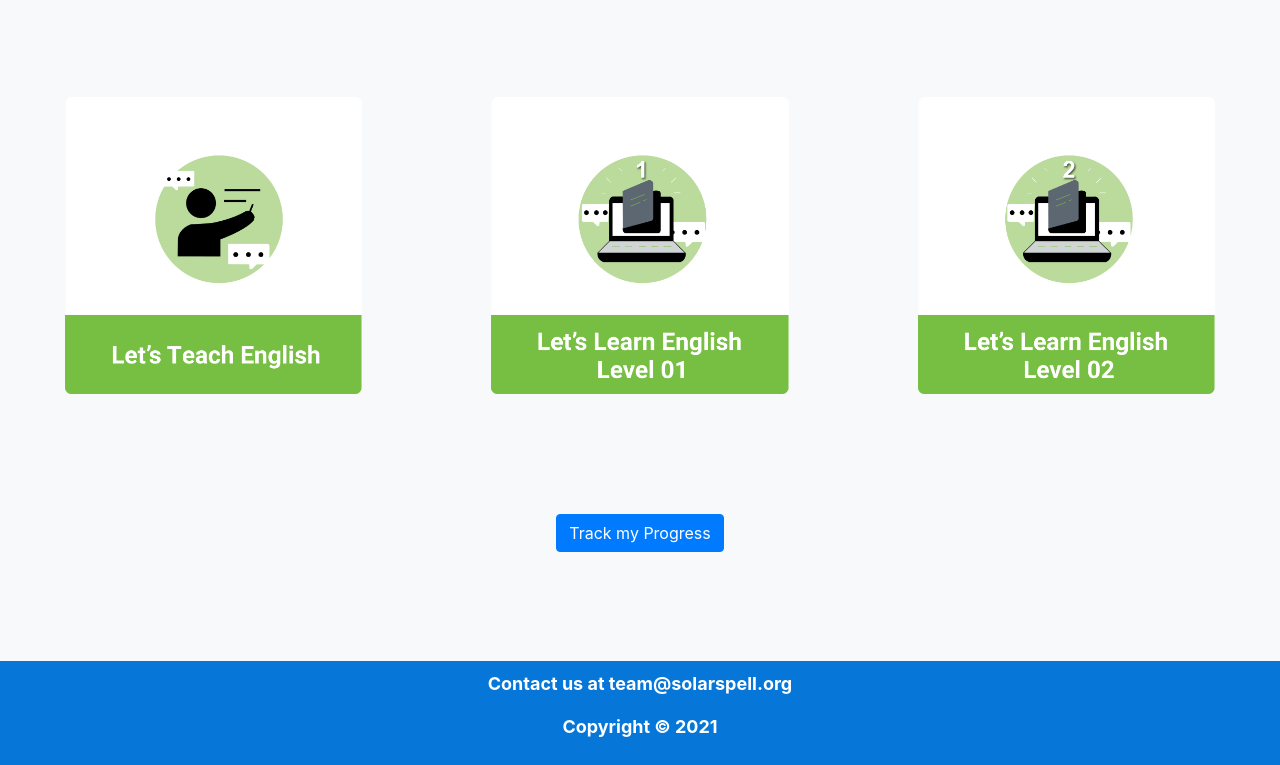
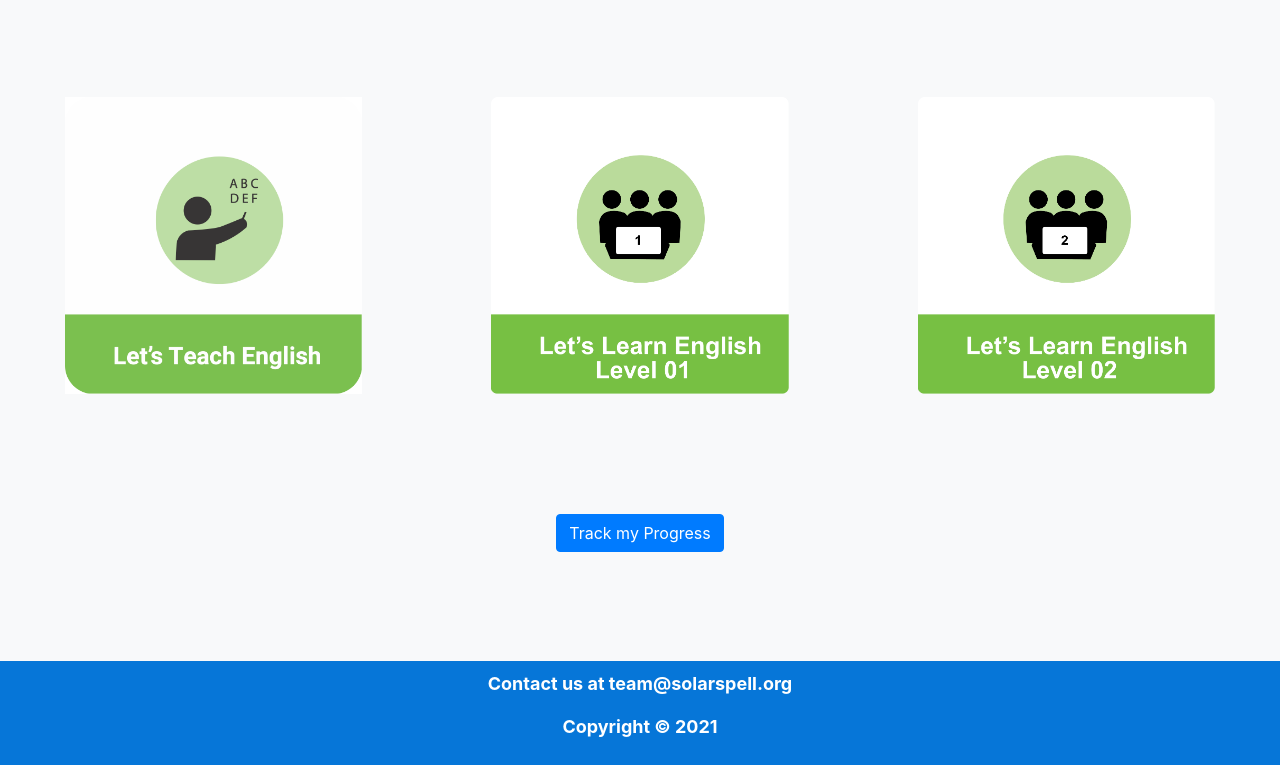
Before and after one commit to SolarSPELL-Main/voiceofam, a plain HTML site: page index.html in a window 1280 px wide. Shown: the part 159-924 px from the top of the page. Drawn offline with Linux system fonts and the light colour scheme; no server answers.

Commit message:
removed solarSPELL logo sand changed icons

```diff
--- a/index.html
+++ b/index.html
@@ -18,13 +18,13 @@
                 <h1>Learning English</h1>
                 <div class="row">
                     <div class="col-lg-4 col-md-5 col-sm-12 text-center">
-                        <a href="let's teach english/teachEng.html"><img src="assets/LetsTeachEnglish.png" class="img-fluid icon" alt="Let's Teach English Icon"></a>
+                        <a href="let's teach english/teachEng.html"><img src="assets/Voa_teach.png" class="img-fluid icon" alt="Let's Teach English Icon"></a>
                     </div>
                     <div class="col-lg-4 col-md-5 col-sm-12 text-center">
-                        <a href="let's learn english level 1/learnEng01.html"><img src="assets/LetsLearnEnglish_lvl1.png" class="img-fluid icon" alt="Let's Learn English Level 01 Icon"></a>
+                        <a href="let's learn english level 1/learnEng01.html"><img src="assets/Voa_lvl_1.png" class="img-fluid icon" alt="Let's Learn English Level 01 Icon"></a>
                     </div>
                     <div class="col-lg-4 col-md-5 col-sm-12 text-center">
-                        <a href="let's learn english level 2/learnEng02.html"><img src="assets/LetsLearnEnglish_lvl2.png" class="img-fluid icon" alt="Let's Learn English Level 02 Icon"></a>
+                        <a href="let's learn english level 2/learnEng02.html"><img src="assets/Voa_lvl_2.png" class="img-fluid icon" alt="Let's Learn English Level 02 Icon"></a>
                     </div>
                     <div class="col-lg-12 col-md-5 col-sm-12 text-center" id="marginUp">
                         <button type="button" class="btn btn-primary" data-toggle="modal" data-target="#exampleModal">
--- a/js/header.js
+++ b/js/header.js
@@ -3,7 +3,7 @@ headerTemplate.innerHTML = `
 
 <header class="container-fluid">
 <nav class="navbar navbar-expand-lg navbar-light bg-blue" role="navigation">
-    <a class="navbar-brand img-fluid" href="/"><img class="nav-img" src="/voiceofam/assets/solarSPELL_logo.png" alt="SolarSPELL Logo"></img></a>
+
     <a class="navbar-brand img-fluid" href="/voiceofam/index.html"><img class="nav-img" src="/voiceofam/assets/voa-logo.png"></img></a>
     <button class="navbar-toggler" type="button" data-toggle="collapse" data-target="#navbarNavAltMarkup" aria-controls="navbarNavAltMarkup" aria-expanded="false" aria-label="Toggle navigation">
         <span class="navbar-toggler-icon"></span>
```
Also changed, not shown: assets/Voa_lvl_1.png (added), assets/Voa_lvl_2.png (added), assets/Voa_teach.png (added), assets/voa-logo.png (renamed from assets/voiceofam-logo.png).
